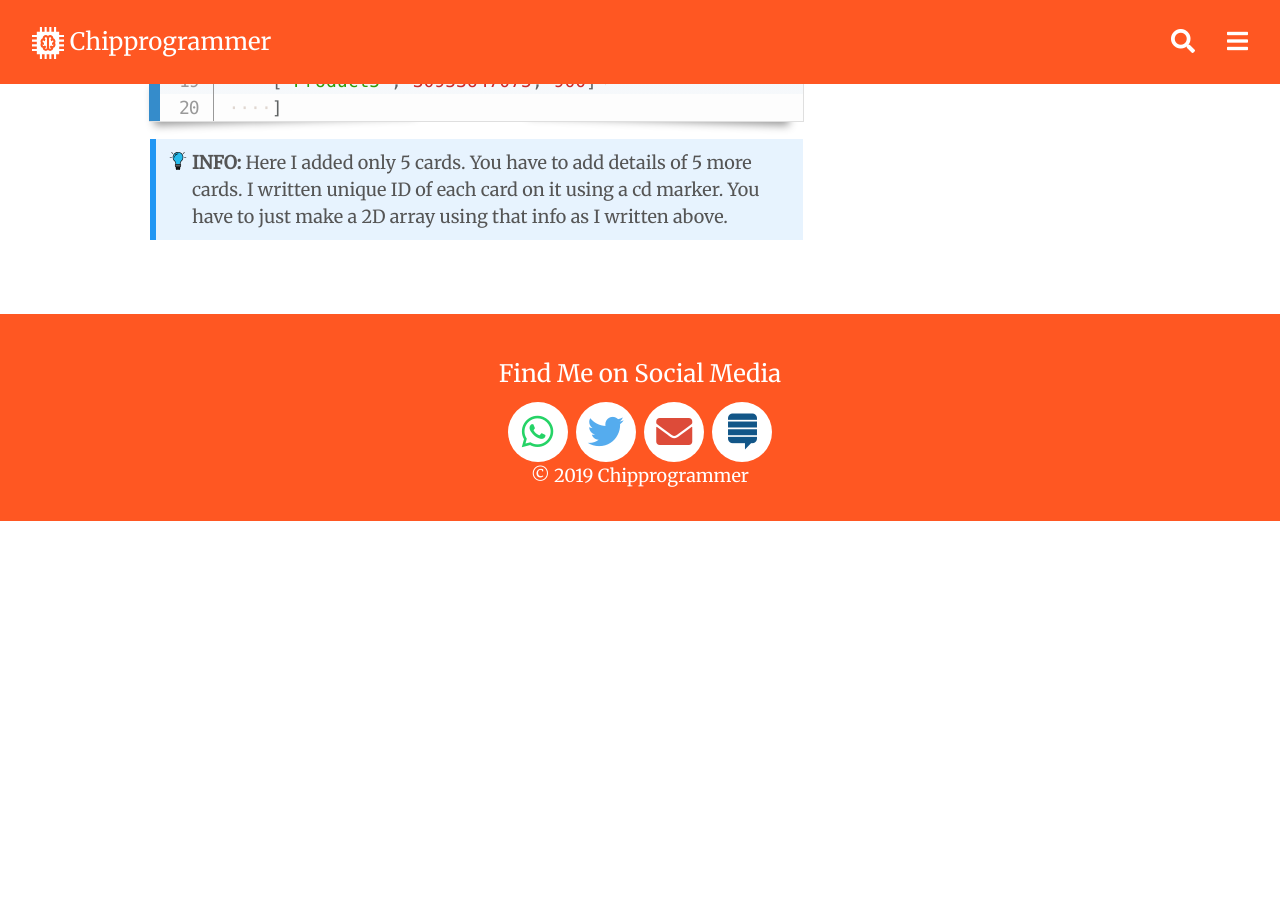
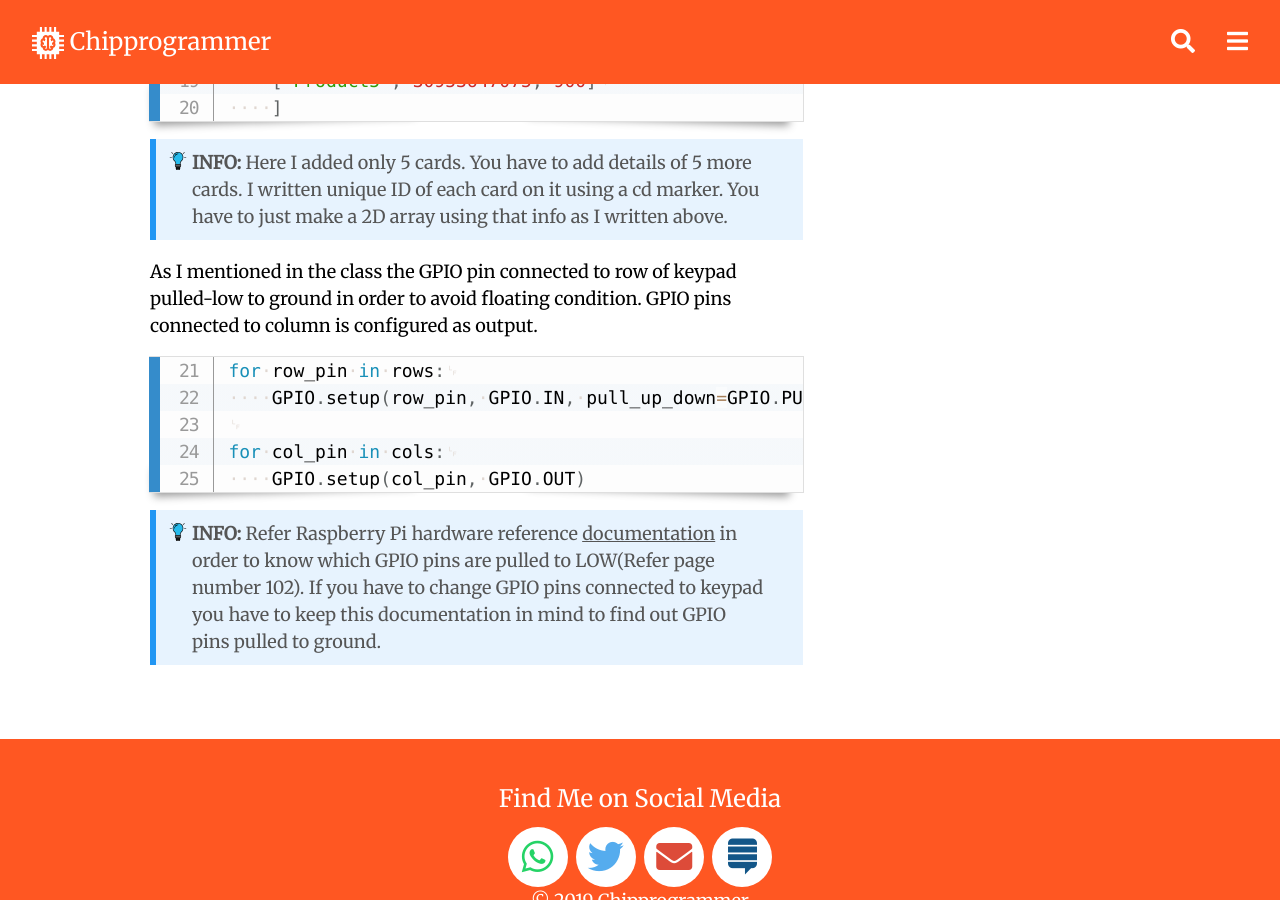
Before and after one commit to techiworld/techiworld.github.io, a Jekyll site: the page built from PCPL-electro.md, in a window 1280 px wide and 900 px high, scrolled down 1533 px. Built offline with Jekyll 4.4.1, drawn with Linux system fonts in a browser that asks for light colours; comment, search, counter and statistics services are not loaded; before the commit the page ends 2054 px from its top, so only the background shows below that.

Commit message:
Update PCPL-electro.md

```diff
--- a/PCPL-electro.md
+++ b/PCPL-electro.md
@@ -83,3 +83,18 @@ product = [
 </code>
 </pre>
 {% include MyNote.html note_type="info" span_note="Info: " text="Here I added only 5 cards. You have to add details of 5 more cards. I written unique ID of each card on it using a cd marker. You have to just make a 2D array using that info as I written above." %}
+
+As I mentioned in the class the GPIO pin connected to row of keypad  pulled-low to ground in order to avoid floating condition. GPIO pins connected to column is configured as output.
+
+<pre class="line-numbers" data-start="21">
+<code class="language-python">
+{% raw %}
+for row_pin in rows:
+    GPIO.setup(row_pin, GPIO.IN, pull_up_down=GPIO.PUD_DOWN)
+
+for col_pin in cols:
+    GPIO.setup(col_pin, GPIO.OUT)
+{% endraw %}
+</code>
+</pre>
+{% include MyNote.html note_type="info" span_note="Info: " text="Refer Raspberry Pi hardware reference <a href='https://www.raspberrypi.org/documentation/hardware/raspberrypi/bcm2835/BCM2835-ARM-Peripherals.pdf'> documentation</a> in order to know which GPIO pins are pulled to LOW(Refer page number 102). If you have to change GPIO pins connected to keypad you have to keep this documentation in mind to find out GPIO pins pulled to ground."%}
```
